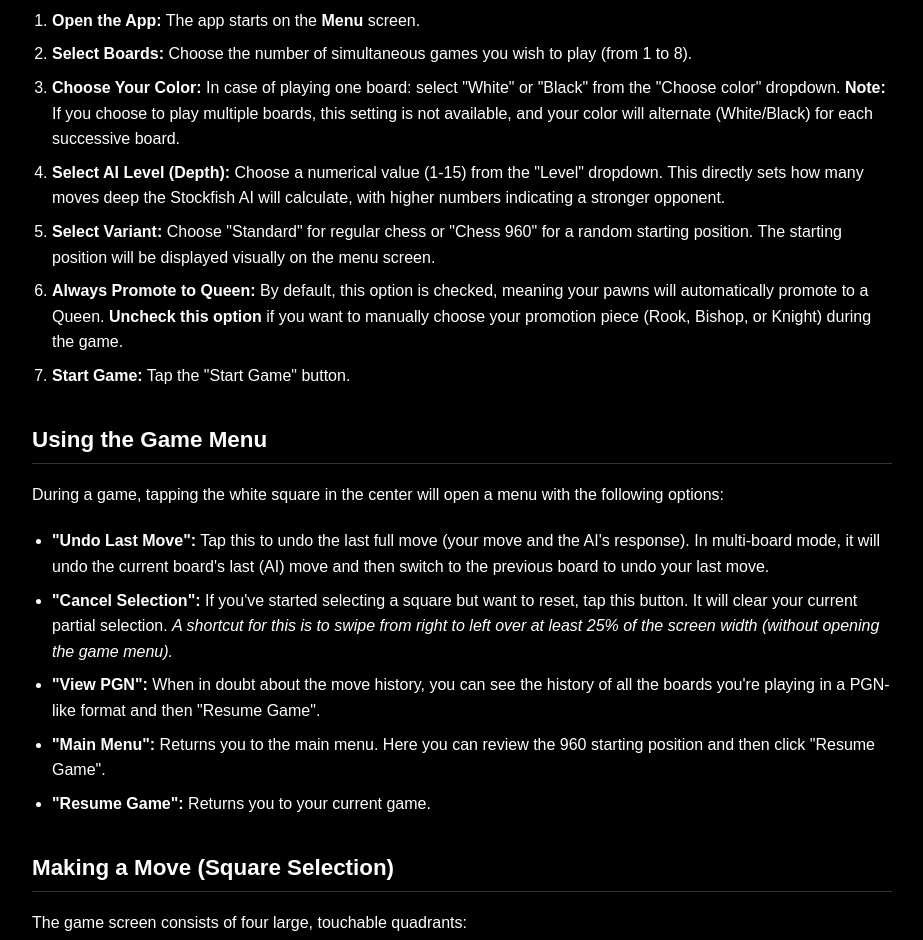
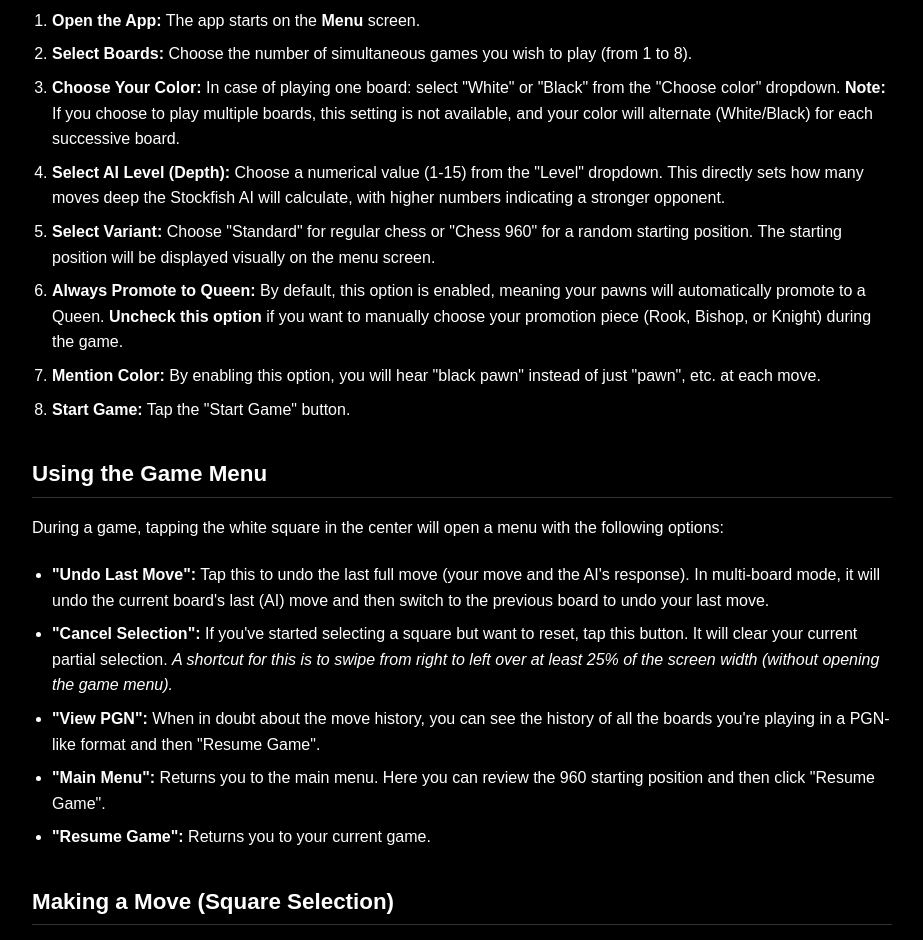
Before and after one commit to blindfold-chess/blindfold-chess, a plain HTML site: page docs/about/index.html in a window 1280 px wide. Shown: the part 1009-1949 px from the top of the page, without its empty margins (178-1101 px from the left). Drawn offline with Linux system fonts and the light colour scheme.

Commit message:
User Guide: include info about the "Mention color" setting

```diff
--- a/docs/about/index.html
+++ b/docs/about/index.html
@@ -132,7 +132,8 @@
             <li><strong>Choose Your Color:</strong> In case of playing one board: select "White" or "Black" from the "Choose color" dropdown. <strong>Note:</strong> If you choose to play multiple boards, this setting is not available, and your color will alternate (White/Black) for each successive board.</li>
             <li><strong>Select AI Level (Depth):</strong> Choose a numerical value (1-15) from the "Level" dropdown. This directly sets how many moves deep the Stockfish AI will calculate, with higher numbers indicating a stronger opponent.</li>
             <li><strong>Select Variant:</strong> Choose "Standard" for regular chess or "Chess 960" for a random starting position. The starting position will be displayed visually on the menu screen.</li>
-            <li><strong>Always Promote to Queen:</strong> By default, this option is checked, meaning your pawns will automatically promote to a Queen. <strong>Uncheck this option</strong> if you want to manually choose your promotion piece (Rook, Bishop, or Knight) during the game.</li>
+            <li><strong>Always Promote to Queen:</strong> By default, this option is enabled, meaning your pawns will automatically promote to a Queen. <strong>Uncheck this option</strong> if you want to manually choose your promotion piece (Rook, Bishop, or Knight) during the game.</li>
+            <li><strong>Mention Color:</strong> By enabling this option, you will hear "black pawn" instead of just "pawn", etc. at each move.</li>
             <li><strong>Start Game:</strong> Tap the "Start Game" button.</li>
         </ol>
 
@@ -211,6 +212,7 @@
             <li><strong>Verify that you remember:</strong> During each of your turns, verify that you remember all piece positions.</li>
             <li><strong>Peek in the PGN viewer:</strong> When in doubt about past moves, use the "View PGN" button.</li>
             <li><strong>Don't Be afraid to Undo:</strong> Use the "Undo Last Move" button to correct mistakes, especially when learning.</li>
+            <li><strong>Use "Mention color":</strong> By enabling the "Mention color" setting (via the main menu), you will hear "black pawn" instead of just "pawn", etc. at each move. This may reinforce your mental representation of the pieces and be easier for learning.</li>
             <li><strong>Take care of your health:</strong> Some professional players advice against playing too many boards blindfolded. Take care of your brain ❤️</li>
         </ul>
 
```
